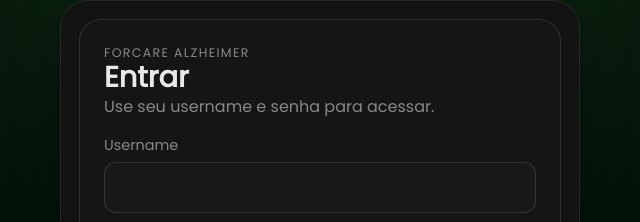
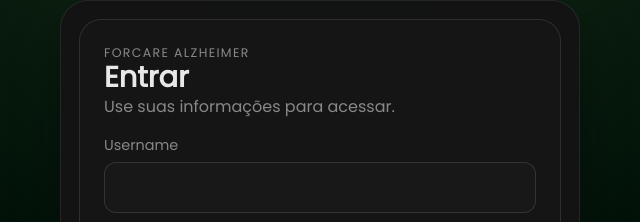
Before and after one commit to italomartinns/fa_bot, a website: page public/login.html in a window 1280 px wide. Shown: the part 163-385 px from the top of the page, 320-960 px from the left. Drawn offline with Linux system fonts and the light colour scheme.

Commit message:
string fix

```diff
--- a/public/login.html
+++ b/public/login.html
@@ -17,7 +17,7 @@
         <div>
           <p class="eyebrow">Forcare Alzheimer</p>
           <h1 class="auth-title">Entrar</h1>
-          <p class="auth-subtitle">Use seu username e senha para acessar.</p>
+          <p class="auth-subtitle">Use suas informações para acessar.</p>
         </div>
 
         <div id="formError" class="form-error" role="alert"></div>
```
